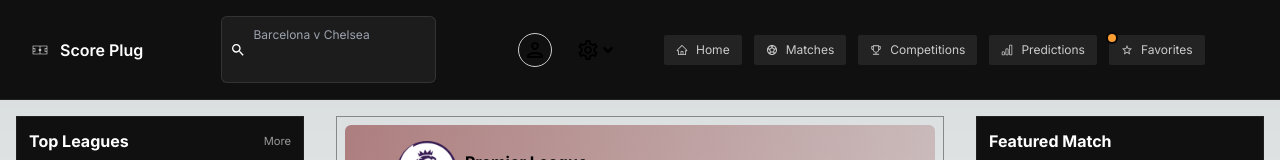
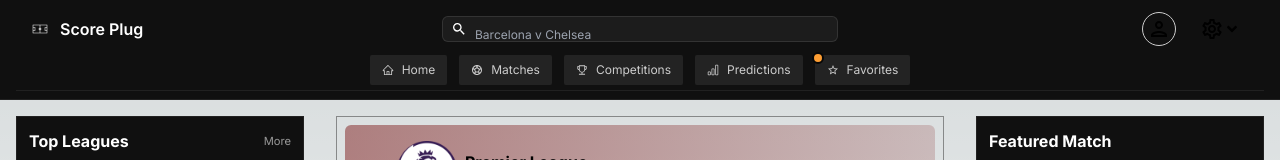
Before and after one commit to ennanuel/score_plug, a Next.js app: page /competition/1/matches in a window 1280 px wide. Shown: the top 160 px of the page. Built offline with nearby package versions, Linux system fonts and the light colour scheme; no server answers.

Commit message:
Changed the rows to two and the column to one

```diff
--- a/app/_components/Header.tsx
+++ b/app/_components/Header.tsx
@@ -20,9 +20,9 @@ const Header = () => {
   }, []);
 
   return (
-    <nav className="h-[100px] grid grid-cols-2 z-[99999] border-b py-2 px-4 border-secondary-900/50 bg-primary-500">
+    <nav className="h-[100px] grid grid-rows-2 grid-cols-1 z-[99999] border-b py-2 px-4 border-secondary-900/50 bg-primary-500">
       <div className="flex gap-4 px-4">
-        <div className="sticky top-[0] flex-1 font-semibold text-white-100 text-2xl flex items-center justify-start gap-3 transition-transform">
+        <div className="sticky top-0 flex-1 font-semibold text-white-100 text-2xl flex items-center justify-start gap-3 transition-transform">
           <GiSoccerField />
           <span>Score Plug</span>
         </div>
@@ -47,13 +47,15 @@ const Header = () => {
           </li>
         </ul>
       </div>
-      <ul className={`flex items-center justify-start gap-3 px-6 transition-transform w-fit ${scrolled && "lg:translate-x-[130px]"}`}>
+      <div className="sticky top-0 border-b px-6 flex items-center justify-center border-secondary-900/50 bg-primary-500">
+        <ul className={`flex items-center justify-start gap-3 transition-transform w-fit ${scrolled && "lg:translate-x-[130px]"}`}>
           {
             NAV_LINKS.map((navLink, index) => (
               <li><NavLink key={index} {...navLink} /></li>
             ))
           }
         </ul>
+      </div>
     </nav>
   )
 }
```
Lines whose indentation alone changed are shown as unchanged.
